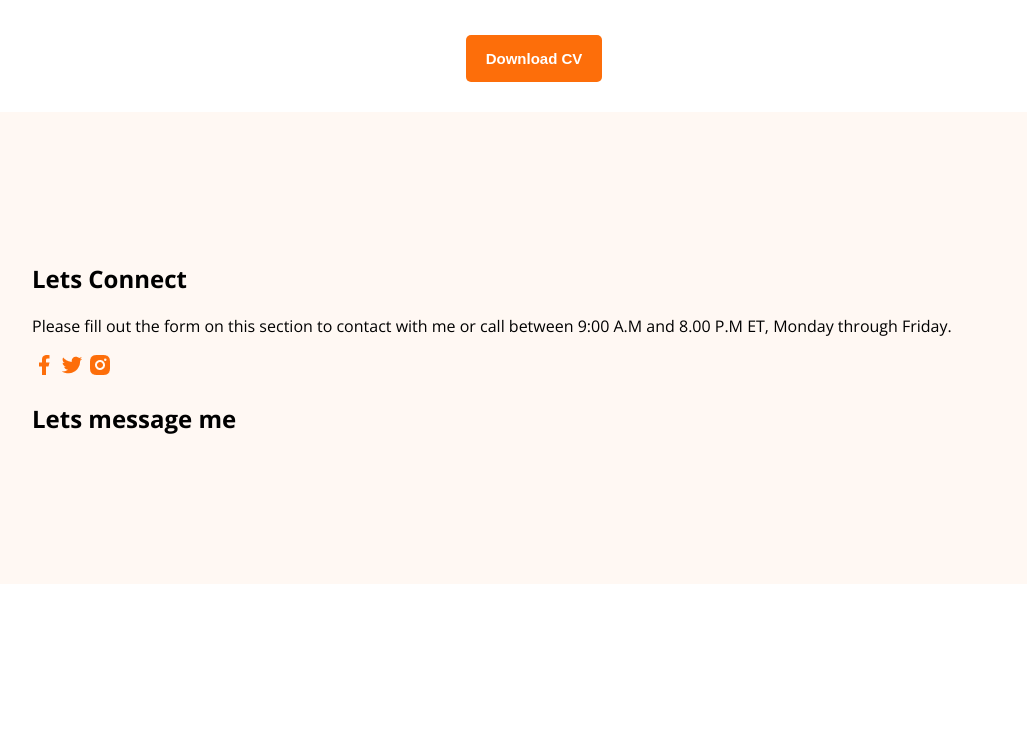
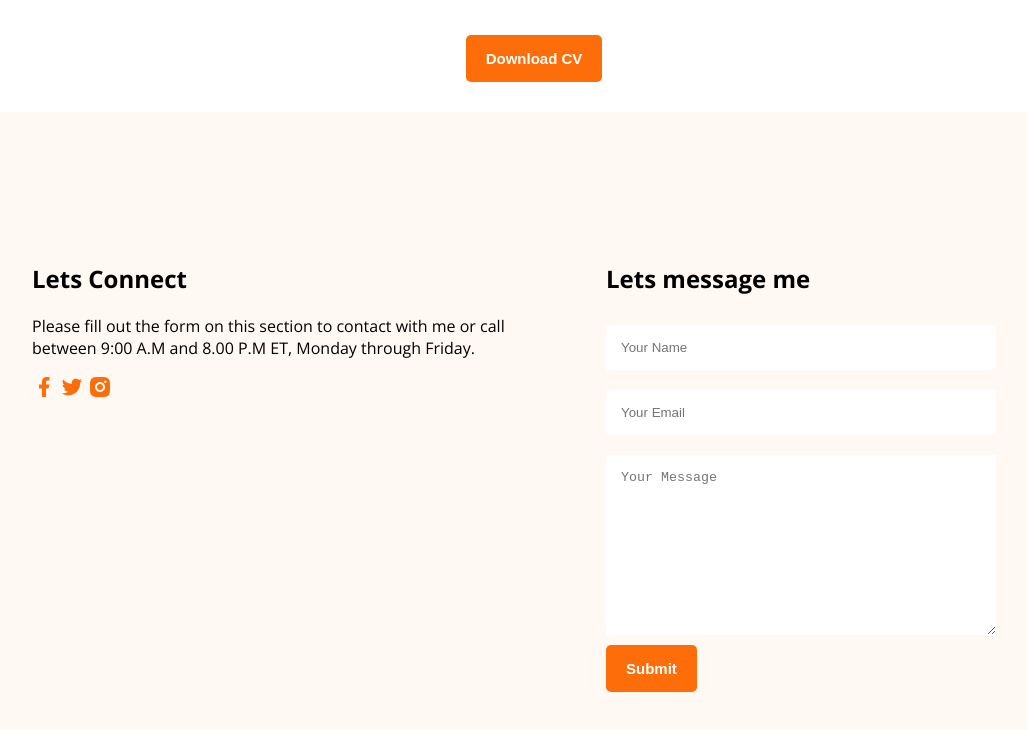
Before and after one commit to ZiaSIfat/web-developer-portfolio, a plain HTML site: page index.html in a window 1280 px wide. Shown: the part 2880-3610 px from the top of the page, without its empty margins (106-1133 px from the left). Before the commit the page ends 3472 px from the top, so only its background shows below. Drawn offline with nearby package versions, Linux system fonts and the light colour scheme.

Commit message:
footer added

```diff
--- a/index.html
+++ b/index.html
@@ -168,7 +168,7 @@
     </main>
     <footer>
         <div class="footer-content">
-            <div>
+            <div class="footer-section">
             <h2>Lets Connect</h2>
             <p>
                 Please fill out the form on this section to contact with me or call between 9:00 A.M and 8.00 P.M ET, Monday through Friday.
@@ -178,9 +178,16 @@
                 <img src="images/icons/twitter.png" alt="">
                 <img src="images/icons/insta.png" alt="">
 
-        </div>
-            <div>
-                <h2>Lets message me</h2>
+            </div>
+            <div class="footer-section">
+                    <h2>Lets message me</h2>
+                    <form class="form">
+                    <input class="input" type="text" placeholder="Your Name">
+                    <input class="input" type="email" name="Email" id="" placeholder="Your Email">
+                    <textarea class="input" name="message" id="" cols="30" rows="10" placeholder="Your Message"></textarea>
+                </form>
+                <button class="btn-primary">Submit</button>
+
             </div>
         </div>
     </footer>
--- a/styles/styles.css
+++ b/styles/styles.css
@@ -136,4 +136,20 @@ footer{
 }
 .footer-content{
     padding: 130px 130px;
+    display: flex;
+
 }
+.form{
+display: flex;
+flex-direction: column;
+}
+.input{
+    width: 360px;
+    border: none;
+    margin: 10px 0;
+    padding: 15px;
+}
+.footer-section{
+    max-width: 560px;
+    margin-right: 40px;
+}
```
